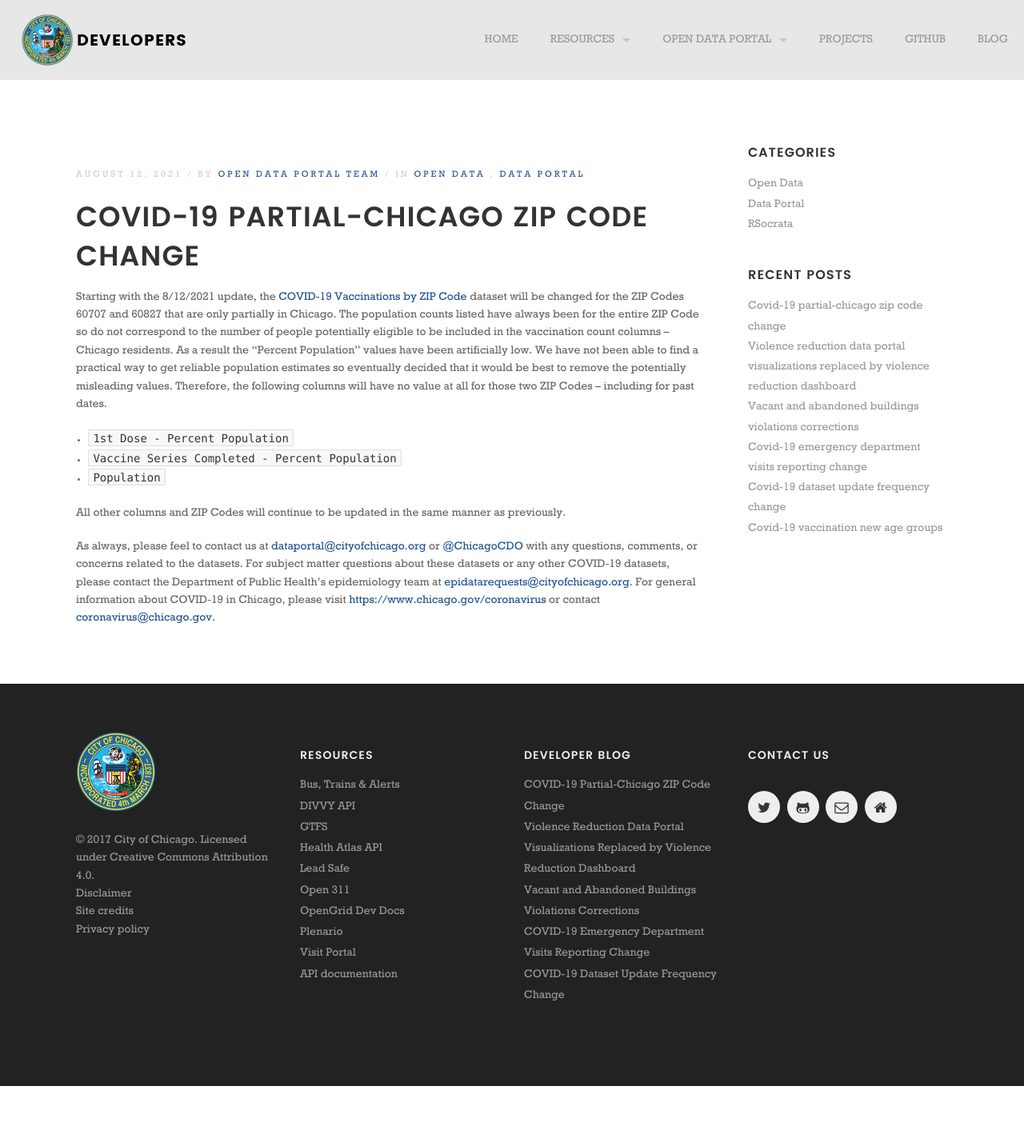
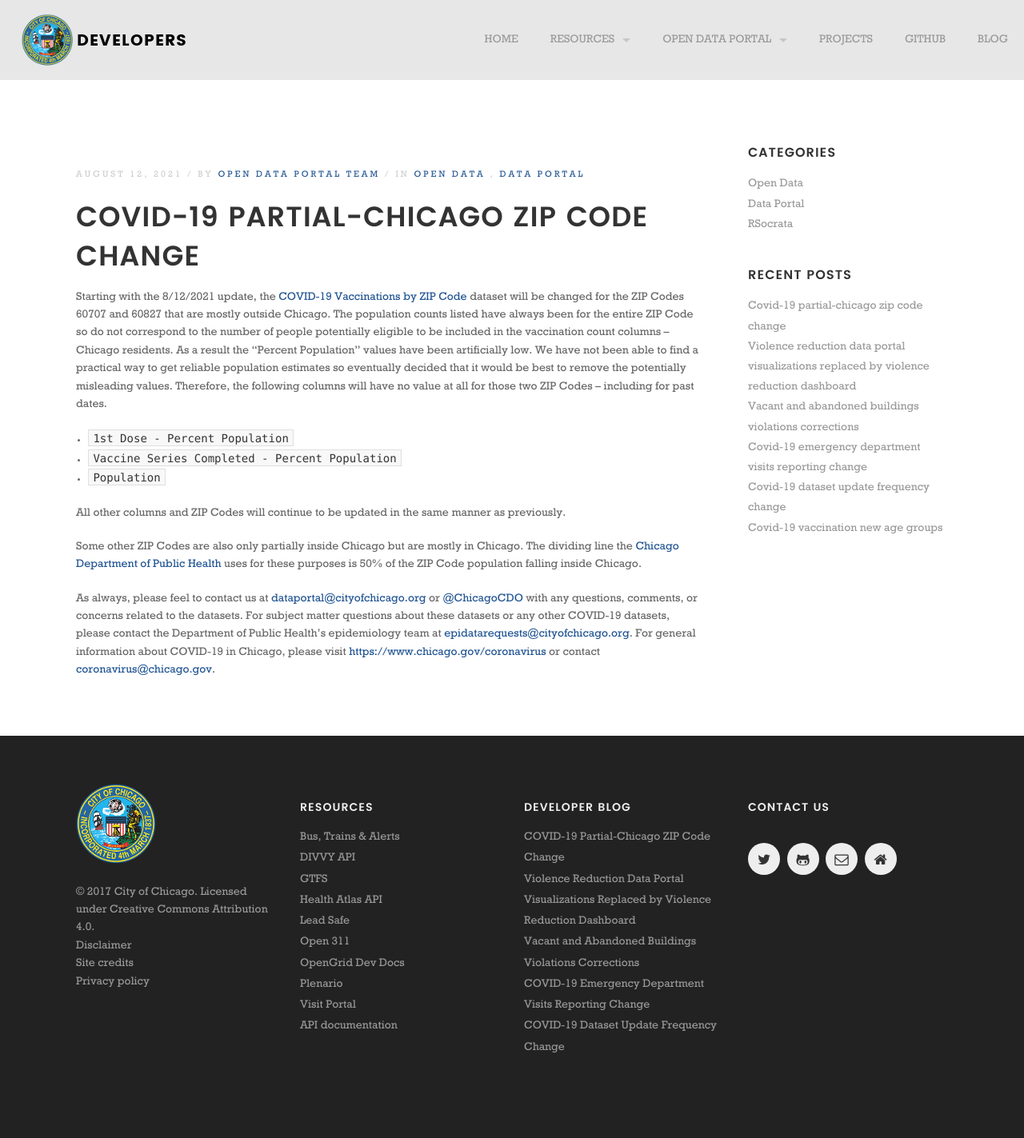
Before and after one commit to Chicago/dev.cityofchicago.org, a Jekyll site: the page built from _posts/2021-08-12-covid-19-partial-chicago-zips.md, in a window 1280 px wide. Shown: the whole page at 80% size. Built offline with Jekyll 4.4.1, drawn with Linux system fonts in a browser that asks for light colours; some web fonts are replaced; before the commit the page ends 1358 px from its top, so only the background shows below that.

Commit message:
Update 2021-08-12-covid-19-partial-chicago-zips.md

```diff
--- a/_posts/2021-08-12-covid-19-partial-chicago-zips.md
+++ b/_posts/2021-08-12-covid-19-partial-chicago-zips.md
@@ -11,7 +11,7 @@
 - revision
 - 553k-3xzc
 ---
-Starting with the 8/12/2021 update, the [COVID-19 Vaccinations by ZIP Code](https://data.cityofchicago.org/d/553k-3xzc) dataset will be changed for the ZIP Codes 60707 and 60827 that are only partially in Chicago. The population counts listed have always been for the entire ZIP Code so do not correspond to the number of people potentially eligible to be included in the vaccination count columns -- Chicago residents. As a result the "Percent Population" values have been artificially low. We have not been able to find a practical way to get reliable population estimates so eventually decided that it would be best to remove the potentially misleading values. Therefore, the following columns will have no value at all for those two ZIP Codes -- including for past dates.
+Starting with the 8/12/2021 update, the [COVID-19 Vaccinations by ZIP Code](https://data.cityofchicago.org/d/553k-3xzc) dataset will be changed for the ZIP Codes 60707 and 60827 that are mostly outside Chicago. The population counts listed have always been for the entire ZIP Code so do not correspond to the number of people potentially eligible to be included in the vaccination count columns -- Chicago residents. As a result the "Percent Population" values have been artificially low. We have not been able to find a practical way to get reliable population estimates so eventually decided that it would be best to remove the potentially misleading values. Therefore, the following columns will have no value at all for those two ZIP Codes -- including for past dates.
 
 *  `1st Dose - Percent Population`
 *  `Vaccine Series Completed - Percent Population`
@@ -19,4 +19,6 @@
 
 All other columns and ZIP Codes will continue to be updated in the same manner as previously.
 
+Some other ZIP Codes are also only partially inside Chicago but are mostly in Chicago. The dividing line the [Chicago Department of Public Health](https://www.chicago.gov/publichealth) uses for these purposes is 50% of the ZIP Code population falling inside Chicago.
+
 As always, please feel to contact us at [dataportal@cityofchicago.org](mailto:dataportal@cityofchicago.org) or [@ChicagoCDO](https://twitter.com/ChicagoCDO) with any questions, comments, or concerns related to the datasets. For subject matter questions about these datasets or any other COVID-19 datasets, please contact the Department of Public Health's epidemiology team at [epidatarequests@cityofchicago.org](mailto:epidatarequests@cityofchicago.org). For general information about COVID-19 in Chicago, please visit [https://www.chicago.gov/coronavirus](https://www.chicago.gov/coronavirus) or contact [coronavirus@chicago.gov](mailto:coronavirus@chicago.gov).
```
